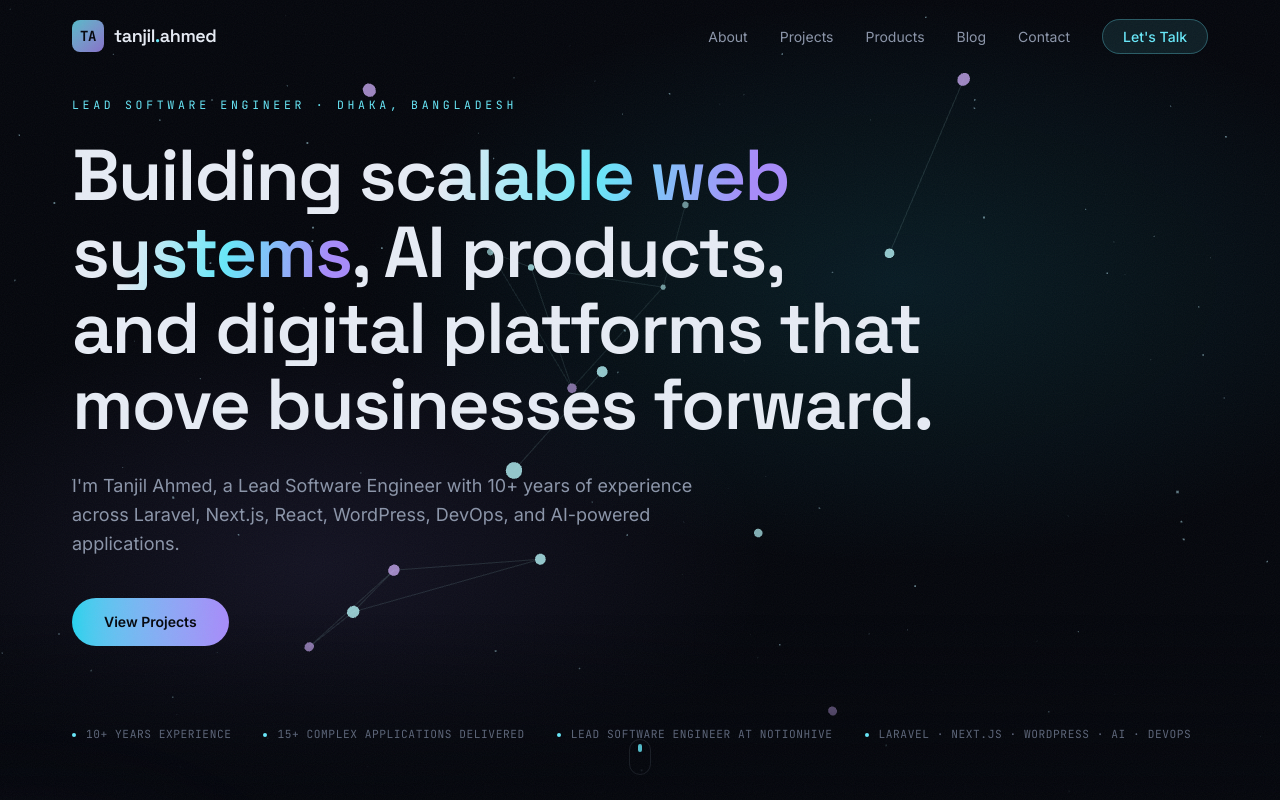
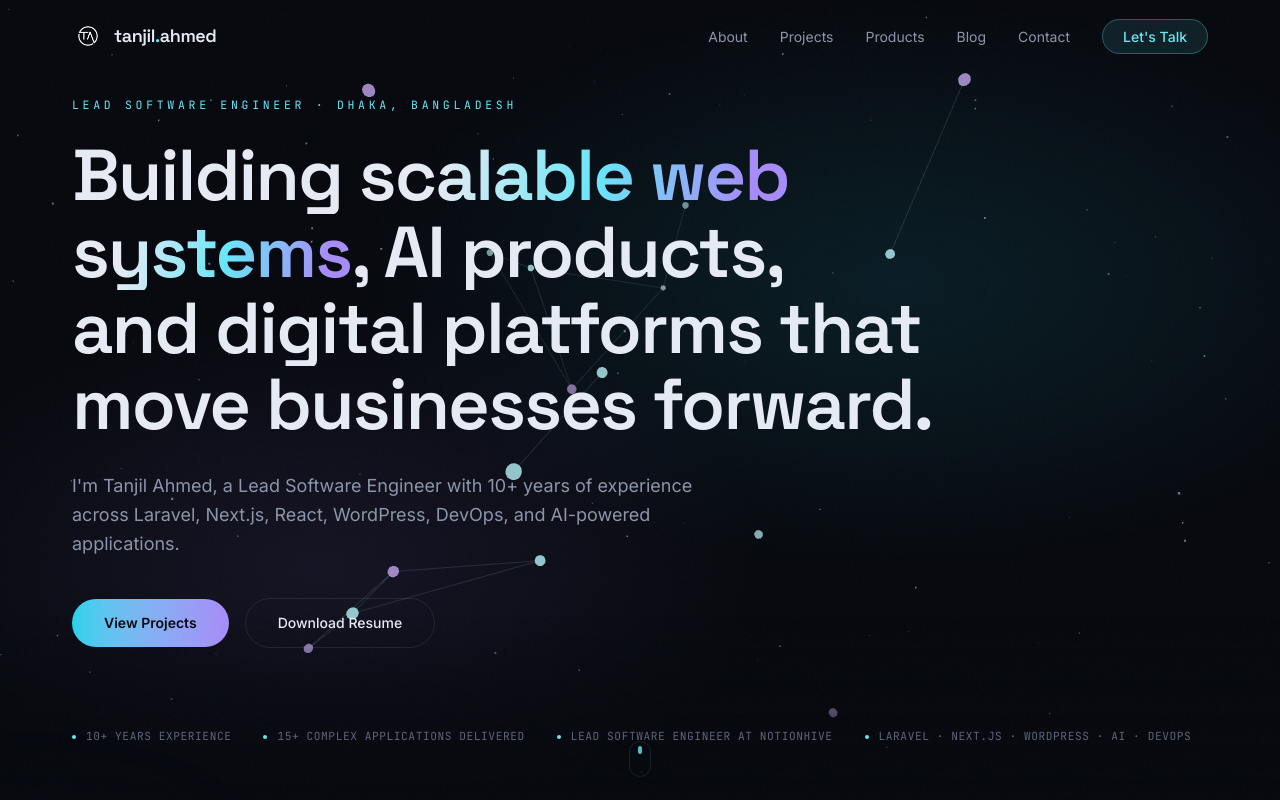
Before and after one commit to tanjilahmed7/portfolio, a Next.js app: page / in a window 1280 px wide. Shown: the top 800 px of the page. Built offline with nearby package versions, Linux system fonts and the light colour scheme.

Commit message:
Add logo component and update layout with icons and resume download link
- Introduced a new Logo component for consistent branding across the site
- Updated RootLayout to include site icons
- Added a "Download Resume" button in the Hero component
- Updated site data to include resume URL

```diff
--- a/app/layout.tsx
+++ b/app/layout.tsx
@@ -48,6 +48,10 @@ export const metadata: Metadata = {
     description: site.description,
   },
   robots: { index: true, follow: true },
+  icons: {
+    icon: "/logo.png",
+    apple: "/logo.png",
+  },
 };
 
 export default function RootLayout({
--- a/components/hero/Hero.tsx
+++ b/components/hero/Hero.tsx
@@ -97,6 +97,13 @@ export default function Hero() {
             <span className="relative z-10">View Projects</span>
             <span className="absolute inset-0 bg-white/20 opacity-0 transition-opacity duration-300 group-hover:opacity-100" />
           </Link>
+          <a
+            href={site.resumeUrl}
+            download="Tanjil-Ahmed-Resume.pdf"
+            className="rounded-full border border-line px-8 py-3.5 text-sm font-medium text-ink transition-all duration-300 hover:border-accent/50 hover:text-accent"
+          >
+            Download Resume
+          </a>
         </div>
 
         <ul
--- a/components/layout/Footer.tsx
+++ b/components/layout/Footer.tsx
@@ -1,4 +1,5 @@
 import Link from "next/link";
+import Logo from "@/components/ui/Logo";
 import { navLinks, site } from "@/data/site";
 
 export default function Footer() {
@@ -8,6 +9,7 @@ export default function Footer() {
       <div className="container-x relative py-14">
         <div className="flex flex-col gap-10 md:flex-row md:items-start md:justify-between">
           <div className="max-w-sm">
+            <Logo showWordmark={false} size={40} className="mb-4" href="" />
             <p className="font-display text-xl font-semibold tracking-tight">
               tanjil<span className="text-accent">.</span>ahmed
             </p>
--- a/components/layout/Navbar.tsx
+++ b/components/layout/Navbar.tsx
@@ -3,6 +3,7 @@
 import { useEffect, useState } from "react";
 import Link from "next/link";
 import { usePathname } from "next/navigation";
+import Logo from "@/components/ui/Logo";
 import { navLinks, site } from "@/data/site";
 
 export default function Navbar() {
@@ -46,20 +47,7 @@ export default function Navbar() {
         className="container-x flex h-16 items-center justify-between md:h-[4.5rem]"
         aria-label="Main navigation"
       >
-        <Link
-          href="/"
-          className="group flex items-center gap-2.5 font-display text-lg font-semibold tracking-tight"
-        >
-          <span
-            aria-hidden
-            className="grid h-8 w-8 place-items-center rounded-lg bg-gradient-to-br from-accent/80 to-glow/80 font-mono text-sm font-bold text-void transition-transform duration-300 group-hover:rotate-6"
-          >
-            TA
-          </span>
-          <span>
-            tanjil<span className="text-accent">.</span>ahmed
-          </span>
-        </Link>
+        <Logo />
 
         <ul className="hidden items-center gap-8 md:flex">
           {navLinks.map((link) => (
--- /dev/null
+++ b/components/ui/Logo.tsx
@@ -0,0 +1,46 @@
+import Image from "next/image";
+import Link from "next/link";
+
+type LogoProps = {
+  showWordmark?: boolean;
+  size?: number;
+  className?: string;
+  href?: string;
+};
+
+export default function Logo({
+  showWordmark = true,
+  size = 32,
+  className = "",
+  href = "/",
+}: LogoProps) {
+  const content = (
+    <>
+      <Image
+        src="/logo.png"
+        alt="Tanjil Ahmed"
+        width={size}
+        height={size}
+        className="rounded-lg transition-transform duration-300 group-hover:scale-105"
+        priority={size >= 32}
+      />
+      {showWordmark && (
+        <span className="font-display text-lg font-semibold tracking-tight">
+          tanjil<span className="text-accent">.</span>ahmed
+        </span>
+      )}
+    </>
+  );
+
+  const classes = `group flex items-center gap-2.5 ${className}`.trim();
+
+  if (href) {
+    return (
+      <Link href={href} className={classes}>
+        {content}
+      </Link>
+    );
+  }
+
+  return <div className={classes}>{content}</div>;
+}
--- a/data/site.ts
+++ b/data/site.ts
@@ -8,6 +8,7 @@ export const site = {
   // TODO: replace with final profile URLs when available
   linkedin: "https://www.linkedin.com/in/tanjilahmed",
   github: "https://github.com/tanjilahmed",
+  resumeUrl: "/Tanjil Ahmed - Resume.pdf",
   headline:
     "Building scalable web systems, AI products, and digital platforms that move businesses forward.",
   subheadline:
```
